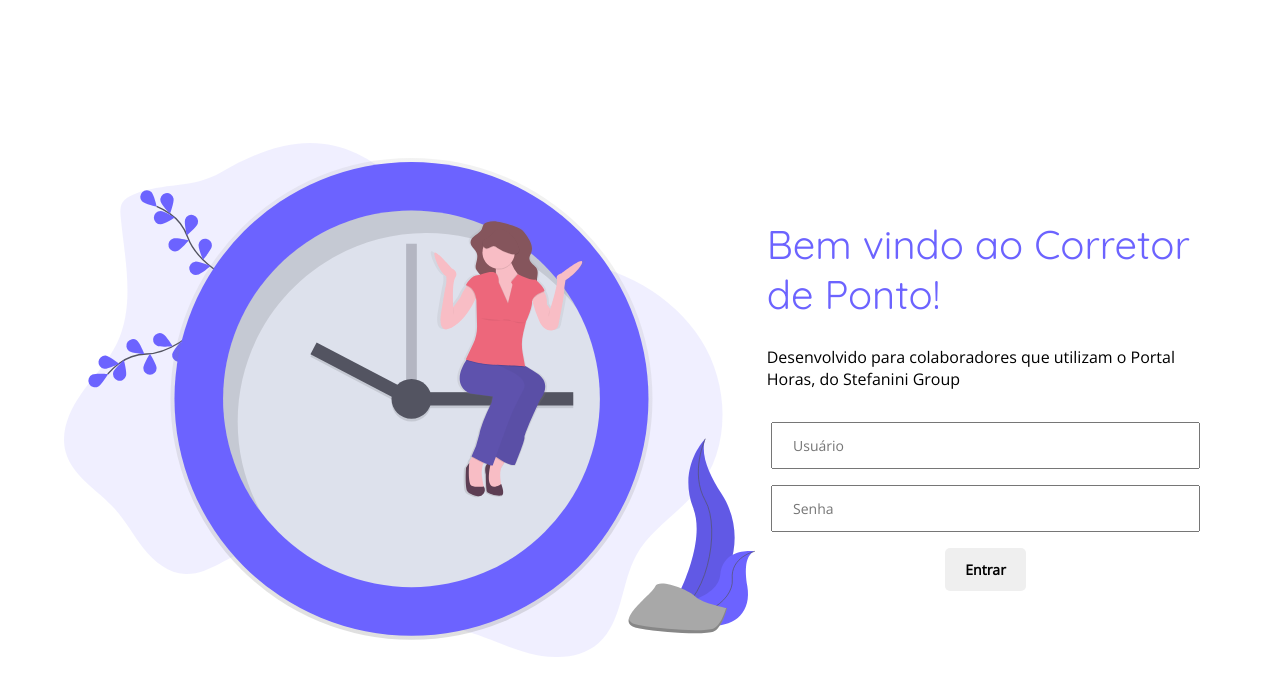
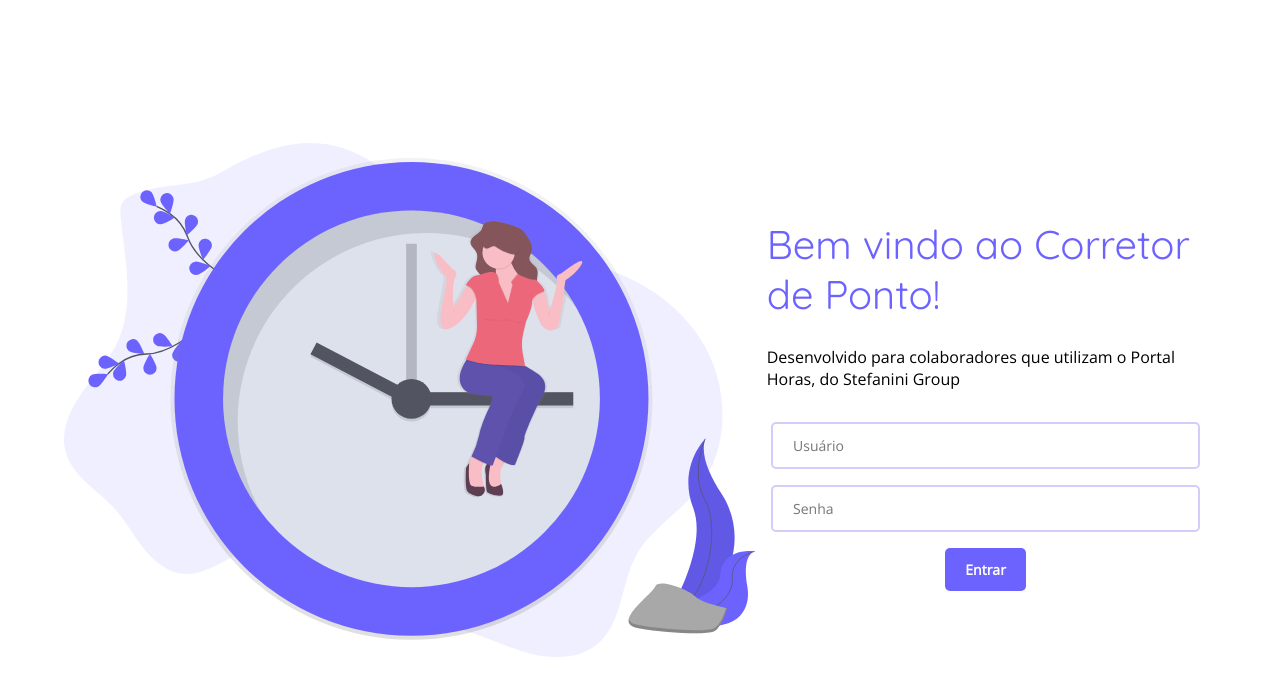
Before and after one commit to ThallesAraujo/corretorPontoReact, a React (Create React App) app: page / in a window 1280 px wide. Shown: the top 696 px of the page. Built offline with nearby package versions, Linux system fonts and the light colour scheme.

Commit message:
light mode

```diff
--- a/src/styles/_lightTheme.scss
+++ b/src/styles/_lightTheme.scss
@@ -1,8 +1,21 @@
 @media (prefers-color-scheme: light) {
     $accent-color: #6C63FF;
+    $input-color: rgb(209, 207, 250);
 
     .clock-figure{
         content: url('./assets/undraw_time_management.svg')
+    }
+
+    .textfield{
+        background-color: transparent;
+        outline-color: $accent-color;
+        border: 2px solid $input-color;
+        border-radius: 5px;
+    }
+
+    .button{
+        background-color: $accent-color;
+        color: white;
     }
 
     .main-title{
--- a/src/styles/main.css
+++ b/src/styles/main.css
@@ -1,6 +1,16 @@
 @media (prefers-color-scheme: light) {
   .clock-figure {
     content: url("./assets/undraw_time_management.svg");
+  }
+  .textfield {
+    background-color: transparent;
+    outline-color: #6C63FF;
+    border: 2px solid #d1cffa;
+    border-radius: 5px;
+  }
+  .button {
+    background-color: #6C63FF;
+    color: white;
   }
   .main-title {
     color: #6C63FF;
```
Also changed, not shown: 1 other file (tests, documents, lock files or other folders).
